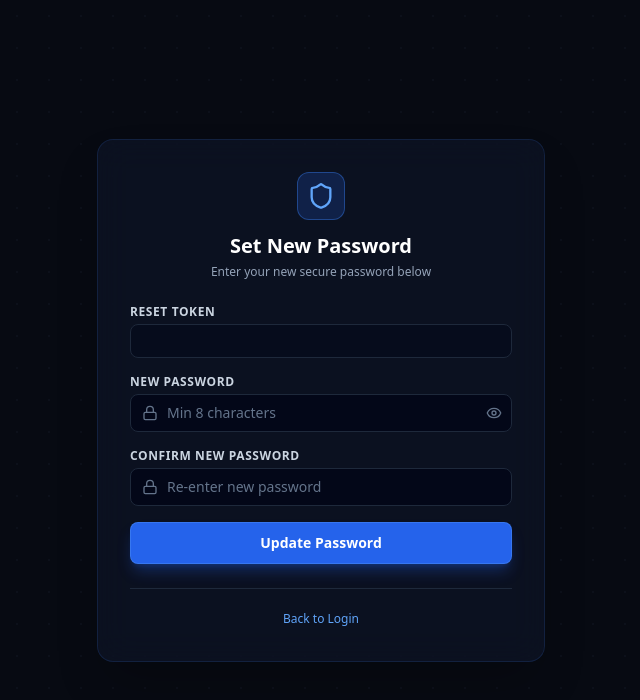
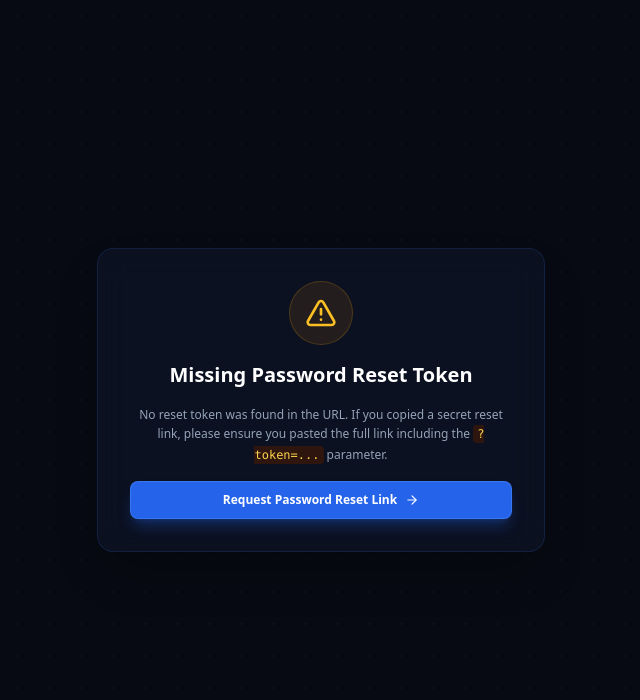
Before and after one commit to mcram2008-commits/AI-ML-based-Network-Intrusion-Detection-System-NIDS-, a React app in the folder frontend/: page /reset-password in a window 1280 px wide. Shown: the top 700 px of the page, without its empty margins (319-959 px from the left). Built offline with nearby package versions, Linux system fonts and the light colour scheme; the HTML template or start-up script is replaced by a standard one.

Commit message:
Fix secret link validation, copyable URL box, missing token handling in ResetPassword and SendIPReportModal

```diff
--- a/frontend/src/components/SendIPReportModal.jsx
+++ b/frontend/src/components/SendIPReportModal.jsx
@@ -273,16 +273,22 @@ export const SendIPReportModal = ({
               </div>
 
               {/* Rendered HTML Email Preview inside sandboxed Container */}
-              <div className="border border-slate-800 rounded-xl overflow-hidden bg-black">
+              <div className="border border-slate-800 rounded-xl overflow-hidden bg-slate-950">
                 <div className="bg-slate-900 px-4 py-2 border-b border-slate-800 text-xs text-slate-400 flex items-center justify-between font-mono">
                   <span>To: {dispatchResult.recipient}</span>
                   <span>HTML Mail Render</span>
                 </div>
-                <iframe
-                  title="Security Email Report Preview"
-                  srcDoc={dispatchResult.html_preview}
-                  className="w-full h-[400px] border-0"
-                />
+                {dispatchResult.html_preview ? (
+                  <iframe
+                    title="Security Email Report Preview"
+                    srcDoc={dispatchResult.html_preview}
+                    className="w-full h-[400px] border-0 bg-white"
+                  />
+                ) : (
+                  <div className="p-8 text-center text-slate-400 text-xs font-mono">
+                    Report dispatch completed, but preview HTML was empty.
+                  </div>
+                )}
               </div>
             </div>
           )}
--- a/frontend/src/pages/ForgotPasswordPage.jsx
+++ b/frontend/src/pages/ForgotPasswordPage.jsx
@@ -9,23 +9,40 @@ export const ForgotPasswordPage = () => {
   const [loading, setLoading] = useState(false);
   const [toast, setToast] = useState(null);
   const [demoLink, setDemoLink] = useState(null);
+  const [copied, setCopied] = useState(false);
   const navigate = useNavigate();
 
   const handleSubmit = async (e) => {
     e.preventDefault();
-    if (!email) return;
+    if (!email || !email.trim()) {
+      setToast({ type: 'warning', message: 'Please enter a valid registered email address.' });
+      return;
+    }
 
     setLoading(true);
+    setDemoLink(null);
+    setCopied(false);
     try {
-      const res = await client.post('/auth/forgot-password', { email });
+      const res = await client.post('/auth/forgot-password', { email: email.trim() });
       setToast({ type: 'success', message: res.data.message });
       if (res.data.demo_reset_link) {
         setDemoLink(res.data.demo_reset_link);
       }
     } catch (err) {
-      setToast({ type: 'error', message: 'Failed to request password reset' });
+      setToast({ type: 'error', message: 'Failed to request password reset link.' });
     } finally {
       setLoading(false);
+    }
+  };
+
+  const fullResetUrl = demoLink ? `${window.location.origin}${demoLink}` : '';
+
+  const handleCopyLink = () => {
+    if (fullResetUrl) {
+      navigator.clipboard.writeText(fullResetUrl);
+      setCopied(true);
+      setToast({ type: 'success', message: 'Reset password URL copied to clipboard!' });
+      setTimeout(() => setCopied(false), 3000);
     }
   };
 
@@ -50,9 +67,22 @@ export const ForgotPasswordPage = () => {
 
         {demoLink ? (
           <div className="space-y-4 text-center">
-            <div className="p-4 rounded-xl bg-emerald-950/40 border border-emerald-500/30 text-emerald-300 text-xs">
-              <p className="font-semibold mb-2">Reset link generated successfully!</p>
-              <p className="text-slate-400 text-[11px] mb-3">For evaluation purposes, you can immediately proceed using the generated token link below:</p>
+            <div className="p-4 rounded-xl bg-emerald-950/40 border border-emerald-500/30 text-emerald-300 text-xs space-y-3">
+              <p className="font-semibold text-emerald-300">Reset link generated successfully!</p>
+              <p className="text-slate-400 text-[11px]">Copy the secret link below or click to proceed directly to reset password:</p>
+
+              <div className="p-2.5 bg-slate-950/80 border border-slate-800 rounded-lg text-left font-mono text-[11px] text-slate-300 break-all select-all flex items-center justify-between gap-2">
+                <span className="truncate">{fullResetUrl}</span>
+                <button
+                  type="button"
+                  onClick={handleCopyLink}
+                  className="px-2.5 py-1 bg-slate-800 hover:bg-slate-700 text-slate-200 text-[10px] font-semibold rounded border border-slate-700 transition-colors shrink-0"
+                >
+                  {copied ? 'Copied!' : 'Copy Link'}
+                </button>
+              </div>
+
+              <div className="flex flex-col gap-2 pt-1">
                 <button
                   onClick={() => navigate(demoLink)}
                   className="w-full py-2.5 px-4 bg-emerald-600 hover:bg-emerald-500 text-white font-semibold rounded-lg text-xs transition-colors flex items-center justify-center gap-2"
@@ -60,6 +90,14 @@ export const ForgotPasswordPage = () => {
                   <span>Proceed to Reset Password</span>
                   <ArrowRight size={14} />
                 </button>
+
+                <button
+                  onClick={() => { setDemoLink(null); setEmail(''); }}
+                  className="w-full py-1.5 px-3 text-slate-400 hover:text-slate-200 text-[11px] transition-colors"
+                >
+                  Reset for another email
+                </button>
+              </div>
             </div>
           </div>
         ) : (
--- a/frontend/src/pages/ResetPasswordPage.jsx
+++ b/frontend/src/pages/ResetPasswordPage.jsx
@@ -1,7 +1,7 @@
 import React, { useState } from 'react';
 import { useSearchParams, useNavigate, Link } from 'react-router-dom';
 import client from '../api/client';
-import { Shield, Lock, ArrowRight, Eye, EyeOff, CheckCircle } from 'lucide-react';
+import { Shield, Lock, ArrowRight, Eye, EyeOff, CheckCircle, AlertTriangle } from 'lucide-react';
 import ToastNotification from '../components/ToastNotification';
 
 export const ResetPasswordPage = () => {
@@ -18,6 +18,10 @@ export const ResetPasswordPage = () => {
 
   const handleSubmit = async (e) => {
     e.preventDefault();
+    if (!token) {
+      setToast({ type: 'error', message: 'No reset token found in URL.' });
+      return;
+    }
     if (newPassword !== confirmNewPassword) {
       setToast({ type: 'warning', message: 'Passwords do not match' });
       return;
@@ -46,6 +50,31 @@ export const ResetPasswordPage = () => {
       setLoading(false);
     }
   };
+
+  if (!token || !token.trim()) {
+    return (
+      <div className="min-h-screen bg-[#070A12] flex items-center justify-center p-6 relative overflow-hidden">
+        <div className="absolute inset-0 bg-[radial-gradient(#1E293B_1px,transparent_1px)] [background-size:32px_32px] opacity-20 pointer-events-none"></div>
+
+        <div className="glass-card max-w-md w-full p-8 rounded-2xl border border-amber-500/30 shadow-2xl relative z-10 text-center space-y-4">
+          <div className="w-16 h-16 bg-amber-500/10 text-amber-400 rounded-full flex items-center justify-center mx-auto border border-amber-500/20">
+            <AlertTriangle size={32} />
+          </div>
+          <h2 className="text-xl font-bold text-white">Missing Password Reset Token</h2>
+          <p className="text-slate-400 text-xs leading-relaxed">
+            No reset token was found in the URL. If you copied a secret reset link, please ensure you pasted the full link including the <code className="text-amber-300 bg-amber-950/60 px-1 py-0.5 rounded">?token=...</code> parameter.
+          </p>
+          <button
+            onClick={() => navigate('/forgot-password')}
+            className="w-full py-2.5 px-4 bg-blue-600 hover:bg-blue-500 text-white font-semibold text-xs rounded-lg transition-colors flex items-center justify-center gap-2 border border-blue-400/30 shadow-lg shadow-blue-600/30"
+          >
+            <span>Request Password Reset Link</span>
+            <ArrowRight size={14} />
+          </button>
+        </div>
+      </div>
+    );
+  }
 
   return (
     <div className="min-h-screen bg-[#070A12] flex items-center justify-center p-6 relative overflow-hidden">
```
Lines whose indentation alone changed are shown as unchanged.
